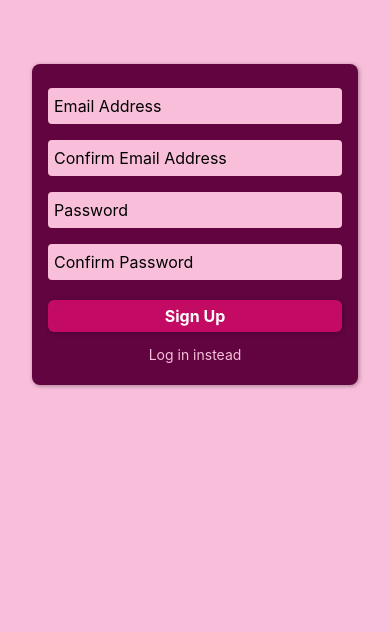
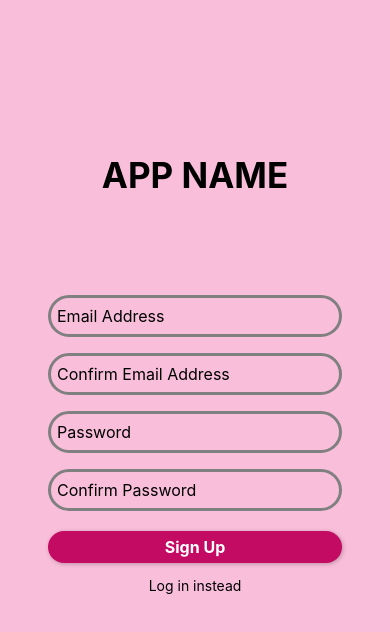
Before and after one commit to snapees/RN-SONAR, a React Native app: screen /Signup in a window 390 px wide. Shown: the top 632 px of the page. Built offline with nearby package versions, Linux system fonts and the light colour scheme.

Commit message:
Design related changes

```diff
--- a/src/components/Auth/AuthContent.tsx
+++ b/src/components/Auth/AuthContent.tsx
@@ -1,7 +1,8 @@
 /* eslint-disable @typescript-eslint/no-unused-vars */
 /* eslint-disable react/react-in-jsx-scope */
+
 import {useState} from 'react';
-import {ColorSchemeName, Alert, StyleSheet, View} from 'react-native';
+import {ColorSchemeName, Alert, StyleSheet, View, Text} from 'react-native';
 import {ParamListBase, useNavigation} from '@react-navigation/native';
 import {NativeStackNavigationProp} from '@react-navigation/native-stack';
 
@@ -57,25 +58,29 @@ function AuthContent({isLogin, onAuthenticate}: AuthContentProps) {
     // console.log('emailsAreEqual:', emailsAreEqual);
     // console.log('passwordsAreEqual:', passwordsAreEqual);
 
-    // if (
-    //   !emailIsValid ||
-    //   !passwordIsValid ||
-    //   (!isLogin && (!emailsAreEqual || !passwordsAreEqual))
-    // ) {
-    //   Alert.alert('Invalid input', 'Please check your entered credentials.');
-    //   setCredentialsInvalid({
-    //     email: !emailIsValid,
-    //     confirmEmail: !emailIsValid || !emailsAreEqual,
-    //     password: !passwordIsValid,
-    //     confirmPassword: !passwordIsValid || !passwordsAreEqual,
-    //   });
-    //   return;
-    // }
+    if (
+      !emailIsValid ||
+      !passwordIsValid ||
+      (!isLogin && (!emailsAreEqual || !passwordsAreEqual))
+    ) {
+      Alert.alert('Invalid input', 'Please check your entered credentials.');
+      setCredentialsInvalid({
+        email: !emailIsValid,
+        confirmEmail: !emailIsValid || !emailsAreEqual,
+        password: !passwordIsValid,
+        confirmPassword: !passwordIsValid || !passwordsAreEqual,
+      });
+      return;
+    }
     onAuthenticate({email, password});
   }
 
   return (
     <View style={styles.authContent}>
+      <View style={styles.authAppLogo}>
+        <Text style={styles.brandName}>APP NAME</Text>
+      </View>
+      <View style={styles.authForm}>
         <AuthForm
           isLogin={isLogin}
           onSubmit={submitHandler}
@@ -87,6 +92,7 @@ function AuthContent({isLogin, onAuthenticate}: AuthContentProps) {
           </FlatButton>
         </View>
       </View>
+    </View>
   );
 }
 
@@ -95,16 +101,30 @@ export default AuthContent;
 const getStyles = (colorScheme: ColorSchemeName) => {
   return StyleSheet.create({
     authContent: {
-      marginTop: 64,
+      flex: 1,
+    },
+    authAppLogo: {
+      flex: 1 / 3,
+      justifyContent: 'center',
+      alignItems: 'center',
+    },
+    brandName: {
+      fontSize: 35,
+      fontWeight: 'bold',
+      marginTop: 80,
+    },
+    authForm: {
+      flex: 2 / 3,
+      //marginTop: 64,
       marginHorizontal: 32,
       padding: 16,
       borderRadius: 8,
-      backgroundColor: Colors[colorScheme ?? 'light'].primary800,
-      elevation: 2,
-      shadowColor: 'black',
-      shadowOffset: {width: 1, height: 1},
-      shadowOpacity: 0.35,
-      shadowRadius: 4,
+      //backgroundColor: Colors[colorScheme?? 'light'].primary800,
+      //elevation: 2,
+      //shadowColor: 'black',
+      //shadowOffset: { width: 1, height: 1 },
+      //shadowOpacity: 0.35,
+      //shadowRadius: 4,
     },
     buttons: {
       marginTop: 8,
--- a/src/components/Auth/AuthForm.tsx
+++ b/src/components/Auth/AuthForm.tsx
@@ -4,7 +4,23 @@ import {StyleSheet, View} from 'react-native';
 import Input from './Input';
 import Button from '../UI/Button';
 
-function AuthForm({isLogin, onSubmit, credentialsInvalid}) {
+interface AuthFormProps {
+  isLogin?: boolean;
+  onSubmit: ({
+    email,
+    password,
+    confirmEmail,
+    confirmPassword,
+  }: {
+    email: string;
+    password: string;
+    confirmEmail: string;
+    confirmPassword: string;
+  }) => void;
+  credentialsInvalid: Record<string, boolean>;
+}
+
+function AuthForm({isLogin, onSubmit, credentialsInvalid}: AuthFormProps) {
   const [enteredEmail, setEnteredEmail] = useState('');
   const [enteredConfirmEmail, setEnteredConfirmEmail] = useState('');
   const [enteredPassword, setEnteredPassword] = useState('');
@@ -18,6 +34,7 @@ function AuthForm({isLogin, onSubmit, credentialsInvalid}) {
   } = credentialsInvalid;
 
   function updateInputValueHandler(inputType: string, enteredValue: string) {
+    console.log(`inputType-${inputType}, enteredValue-${enteredValue}`);
     switch (inputType) {
       case 'email':
         setEnteredEmail(enteredValue);
@@ -53,7 +70,7 @@ function AuthForm({isLogin, onSubmit, credentialsInvalid}) {
           value={enteredEmail}
           keyboardType="email-address"
           isInvalid={emailIsInvalid}
-          secure={false}
+          // secure={false}
         />
         {!isLogin && (
           <Input
@@ -63,7 +80,7 @@ function AuthForm({isLogin, onSubmit, credentialsInvalid}) {
             value={enteredConfirmEmail}
             keyboardType="email-address"
             isInvalid={emailsDontMatch}
-            secure={false}
+            // secure={false}
           />
         )}
         <Input
@@ -73,7 +90,7 @@ function AuthForm({isLogin, onSubmit, credentialsInvalid}) {
           secure
           value={enteredPassword}
           isInvalid={passwordIsInvalid}
-          keyboardType="default"
+          // keyboardType="default"
         />
         {!isLogin && (
           <Input
@@ -83,7 +100,7 @@ function AuthForm({isLogin, onSubmit, credentialsInvalid}) {
             secure
             value={enteredConfirmPassword}
             isInvalid={passwordsDontMatch}
-            keyboardType="default"
+            // keyboardType="default"
           />
         )}
         <View style={styles.buttons}>
--- a/src/components/Auth/Input.tsx
+++ b/src/components/Auth/Input.tsx
@@ -9,13 +9,13 @@ import {
 
 import {Colors} from '../../constants/colors';
 import {useTheme} from '../../hooks/useTheme';
-import {useState} from 'react';
+// import {useState} from 'react';
 
 interface InputProps {
   label: string;
   type: string;
-  keyboardType: KeyboardTypeOptions;
-  secure: boolean;
+  keyboardType?: KeyboardTypeOptions;
+  secure?: boolean;
   onUpdateValue: (value: string, type: string) => void;
   value: string;
   isInvalid: boolean;
@@ -32,12 +32,12 @@ function Input({
 }: InputProps) {
   const {colorScheme} = useTheme();
   const styles = getStyles(colorScheme);
-  const [inputValue, setInputValue] = useState(value);
+  // const [inputValue, setInputValue] = useState(value);
 
   const handleTextChange = (text: string) => {
     // console.log('Input text:', text);
-    setInputValue(text);
-    onUpdateValue(text, type);
+    // setInputValue(text);
+    onUpdateValue(type, text);
   };
 
   return (
@@ -52,10 +52,10 @@ function Input({
         keyboardType={keyboardType}
         secureTextEntry={secure}
         onChangeText={handleTextChange}
-        value={inputValue}
+        value={value}
         placeholder={label}
         placeholderTextColor={Colors[colorScheme ?? 'light'].textColor}
-        editable={true}
+        // editable={true}
       />
     </View>
   );
@@ -79,7 +79,9 @@ const getStyles = (colorScheme: ColorSchemeName) => {
       paddingVertical: 8,
       paddingHorizontal: 6,
       backgroundColor: Colors[colorScheme ?? 'light'].primary100,
-      borderRadius: 4,
+      borderColor: Colors[colorScheme ?? 'light'].grey,
+      borderRadius: 50,
+      borderWidth: 3,
       fontSize: 16,
     },
     inputInvalid: {
--- a/src/components/UI/Button.tsx
+++ b/src/components/UI/Button.tsx
@@ -27,7 +27,7 @@ export default Button;
 const getStyles = (colorScheme: ColorSchemeName) => {
   return StyleSheet.create({
     button: {
-      borderRadius: 6,
+      borderRadius: 50,
       paddingVertical: 6,
       paddingHorizontal: 12,
       backgroundColor: Colors[colorScheme ?? 'light'].primary500,
--- a/src/components/UI/FlatButton.tsx
+++ b/src/components/UI/FlatButton.tsx
@@ -31,13 +31,14 @@ const getStyles = (colorScheme: ColorSchemeName) => {
     button: {
       paddingVertical: 6,
       paddingHorizontal: 12,
+      borderRadius: 50,
     },
     pressed: {
       opacity: 0.7,
     },
     buttonText: {
       textAlign: 'center',
-      color: Colors[colorScheme ?? 'light'].primary100,
+      color: Colors[colorScheme ?? 'light'].textColor,
     },
   });
 };
--- a/src/constants/colors.ts
+++ b/src/constants/colors.ts
@@ -6,6 +6,7 @@ export const Colors = {
     error100: '#fcdcbf',
     error500: '#f37c13',
     textColor: '#000',
+    grey: '#808080',
   },
   dark: {
     primary100: '#a0defb',
@@ -14,5 +15,6 @@ export const Colors = {
     error100: '#fcdcbf',
     error500: '#f37c13',
     textColor: '#000',
+    grey: '#808080',
   },
 };
```
Lines whose indentation alone changed are shown as unchanged.
